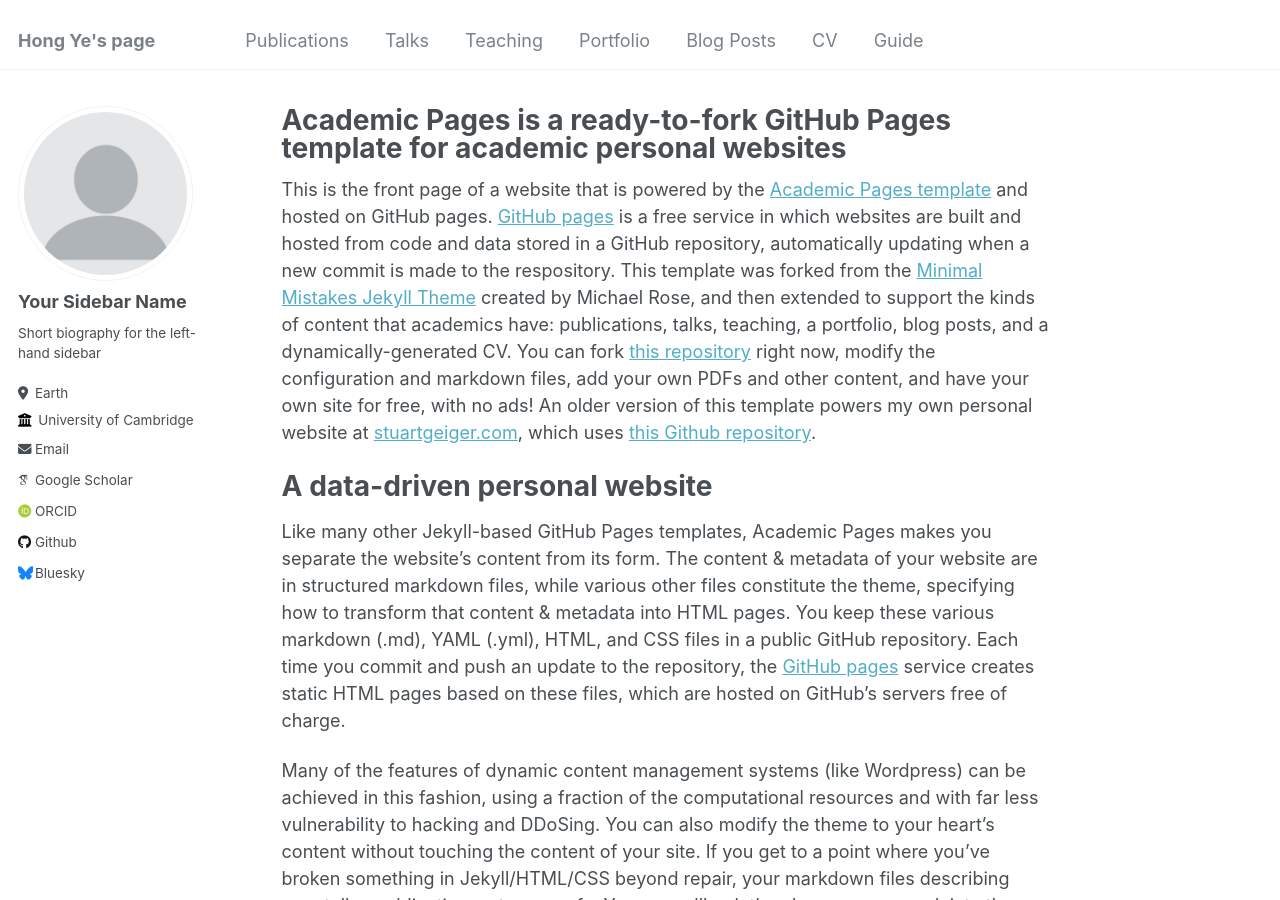
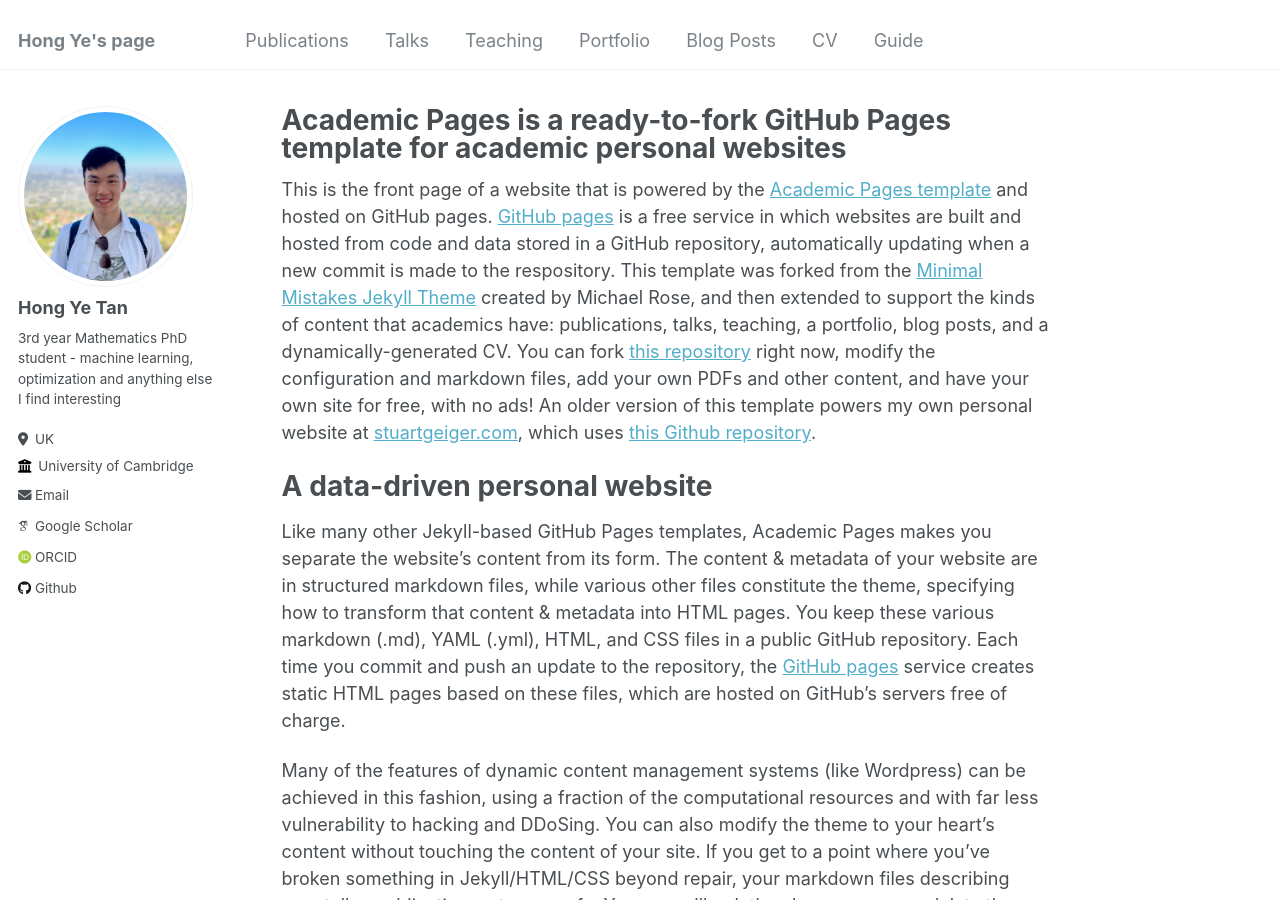
Before and after one commit to samcheng123/Personal-Website, a Jekyll site: the page built from _pages/about.md, in a window 1280 px wide and 900 px high. Built offline with Jekyll 4.4.1, drawn with Linux system fonts in a browser that asks for light colours; some web fonts are replaced.

Commit message:
update config

```diff
--- a/_config.yml
+++ b/_config.yml
@@ -21,11 +21,11 @@
 #               Additional customization can be done by editing /_includes/author-profile.html
 author:
   # Biographic information
-  avatar           : "profile.png"
-  name             : "Your Sidebar Name"
+  avatar           : "profile.jpeg"
+  name             : "Hong Ye Tan"
   pronouns         : # example: "she/her"
-  bio              : "Short biography for the left-hand sidebar"
-  location         : "Earth"
+  bio              : "3rd year Mathematics PhD student - machine learning, optimization and anything else I find interesting"
+  location         : "UK"
   employer         : "University of Cambridge"
   uri              : # URL
   email            : "hyt35@cam.ac.uk"
@@ -42,12 +42,12 @@
   bitbucket        : # Username - Update with your username on the site
   codepen          : # Username
   dribbble         : # Username
-  github           : "academicpages"
+  github           : "hyt35"
   kaggle           : # Username
   stackoverflow    : # User number or user number and name (i.e., use "1" or "1/jeff-atwood")
 
   # Social media
-  bluesky          : "bsky.app" # Replace this with you Bluesky username
+  bluesky          : # "bsky.app" # Replace this with you Bluesky username
   facebook         : # Username
   flickr           : # Username
   foursquare       : # Username
```
Also changed, not shown: images/2023_ucla.jpg (added), images/profile.jpeg (added), images/profile.png (deleted).
